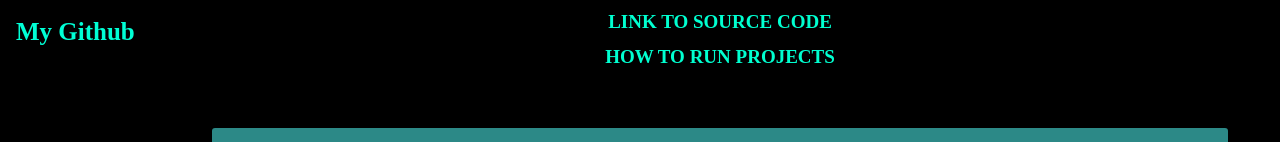
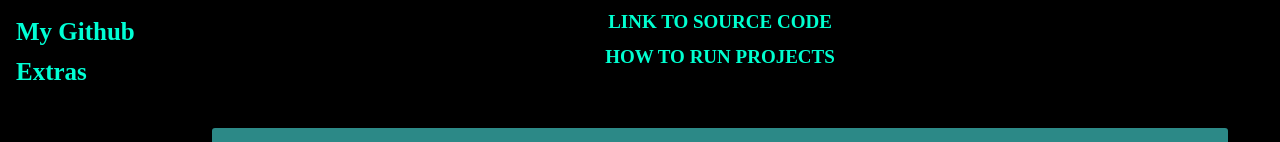
Before and after one commit to Du0o/TedsPortfolio, a plain HTML site: page gita1projects.html in a window 1280 px wide. Shown: the part 236-378 px from the top of the page. Drawn offline with Linux system fonts and the light colour scheme.

Commit message:
Update gita1projects.html

```diff
--- a/gita1projects.html
+++ b/gita1projects.html
@@ -16,6 +16,7 @@
         <a href="gita2projects.html">Gita 2</a></h1>
         <a href="roblox.html">Roblox Studio</a></h1>
         <a href="https://github.com/Du0o">My Github</a>
+        <a href="extra.html">Extras</a></h1>
     </div>
     <div class="main">
     <center>
```
